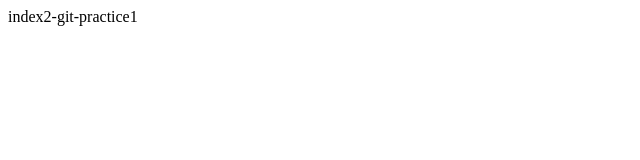
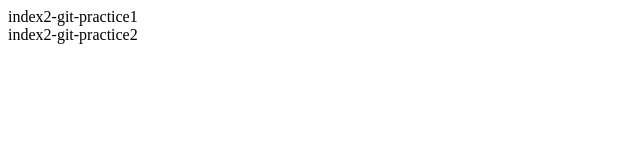
Before and after one commit to Egyh/git-practice, a plain HTML site: page index2.html in a window 1280 px wide. Shown: the whole page, without its empty margins (0-640 px from the left). Drawn offline with Linux system fonts and the light colour scheme.

Commit message:
add: index2の表示を変更

```diff
--- a/index2.html
+++ b/index2.html
@@ -7,5 +7,6 @@
 </head>
 <body>
     <div>index2-git-practice1</div>
+    <div>index2-git-practice2</div>
 </body>
 </html>
```
